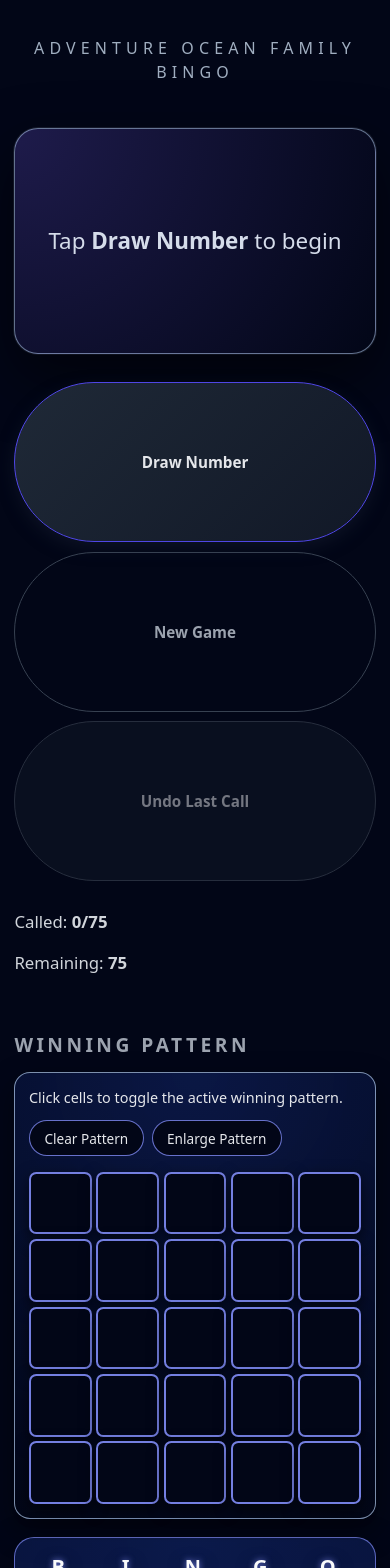
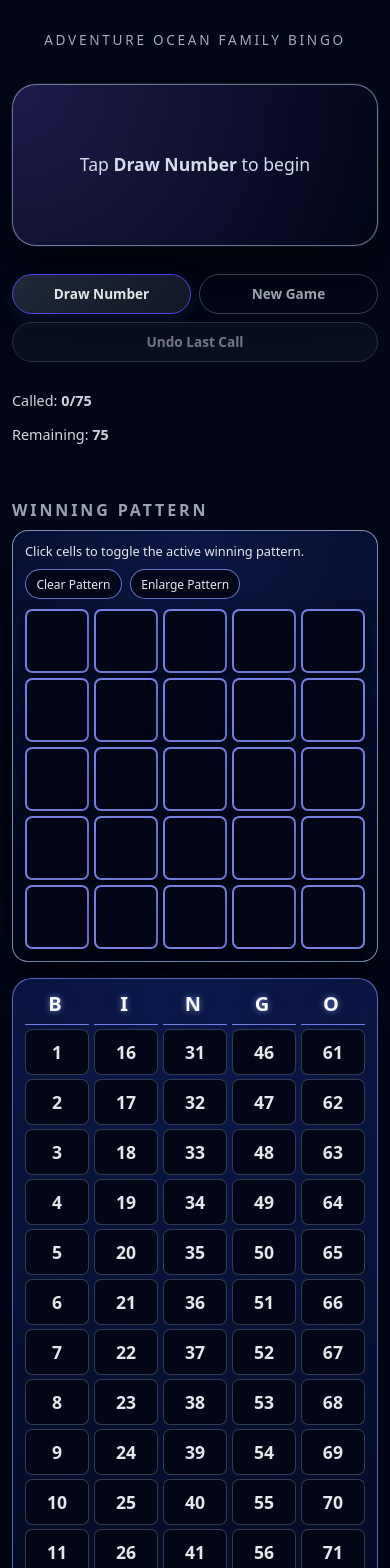
Before and after one commit to dianeatienza/bingo-draw-machine, a React (Vite) app: page / in a window 390 px wide. Shown: the top 1568 px of the page. Built offline with nearby package versions, Linux system fonts and the light colour scheme.

Commit message:
Updated UI for mobile portrait

```diff
--- a/src/App.css
+++ b/src/App.css
@@ -555,3 +555,99 @@
     font-size: 0.95rem;
   }
 }
+
+/* Phone portrait: compact buttons and layout so nothing feels oversized */
+@media (max-width: 640px) and (orientation: portrait) {
+  .bingo-root {
+    padding: 1rem 0.75rem 1.5rem;
+    gap: 1.25rem;
+  }
+
+  .bingo-header .bingo-subtitle {
+    font-size: 0.85rem;
+    letter-spacing: 0.2em;
+  }
+
+  .bingo-layout {
+    gap: 1rem;
+  }
+
+  .bingo-now-number {
+    min-height: 120px;
+    padding: 1.25rem 1rem;
+    gap: 0.35rem;
+  }
+
+  .bingo-now-letter {
+    font-size: clamp(2.8rem, 12vw, 3.5rem);
+  }
+
+  .bingo-now-value {
+    font-size: clamp(2.8rem, 13vw, 3.8rem);
+  }
+
+  .bingo-now-placeholder {
+    font-size: clamp(1.1rem, 4vw, 1.35rem);
+  }
+
+  .bingo-controls {
+    flex-direction: row;
+    flex-wrap: wrap;
+    gap: 0.5rem;
+    justify-content: center;
+  }
+
+  .bingo-button {
+    flex: 1 1 calc(50% - 0.25rem);
+    min-width: 0;
+    max-width: none;
+    padding: 0.6rem 0.75rem;
+    font-size: 0.85rem;
+    font-weight: 600;
+  }
+
+  .bingo-status {
+    font-size: 0.9rem;
+    gap: 0.75rem 1.5rem;
+  }
+
+  .bingo-section-title {
+    font-size: 1rem;
+    margin-bottom: 0.5rem;
+  }
+
+  .bingo-grid-wrapper,
+  .bingo-history-wrapper {
+    padding: 0.65rem 0.75rem;
+  }
+
+  .bingo-history {
+    max-height: 140px;
+  }
+
+  .bingo-pattern {
+    padding: 0.65rem 0.75rem 0.75rem;
+  }
+
+  .bingo-pattern-header-row {
+    margin-bottom: 0.6rem;
+    gap: 0.5rem;
+  }
+
+  .bingo-pattern-description {
+    font-size: 0.8rem;
+  }
+
+  .bingo-pattern-action-button {
+    padding: 0.35rem 0.65rem;
+    font-size: 0.75rem;
+  }
+
+  .bingo-pattern-cell {
+    min-height: 0;
+  }
+
+  .bingo-board-panel {
+    gap: 1rem;
+  }
+}
```
